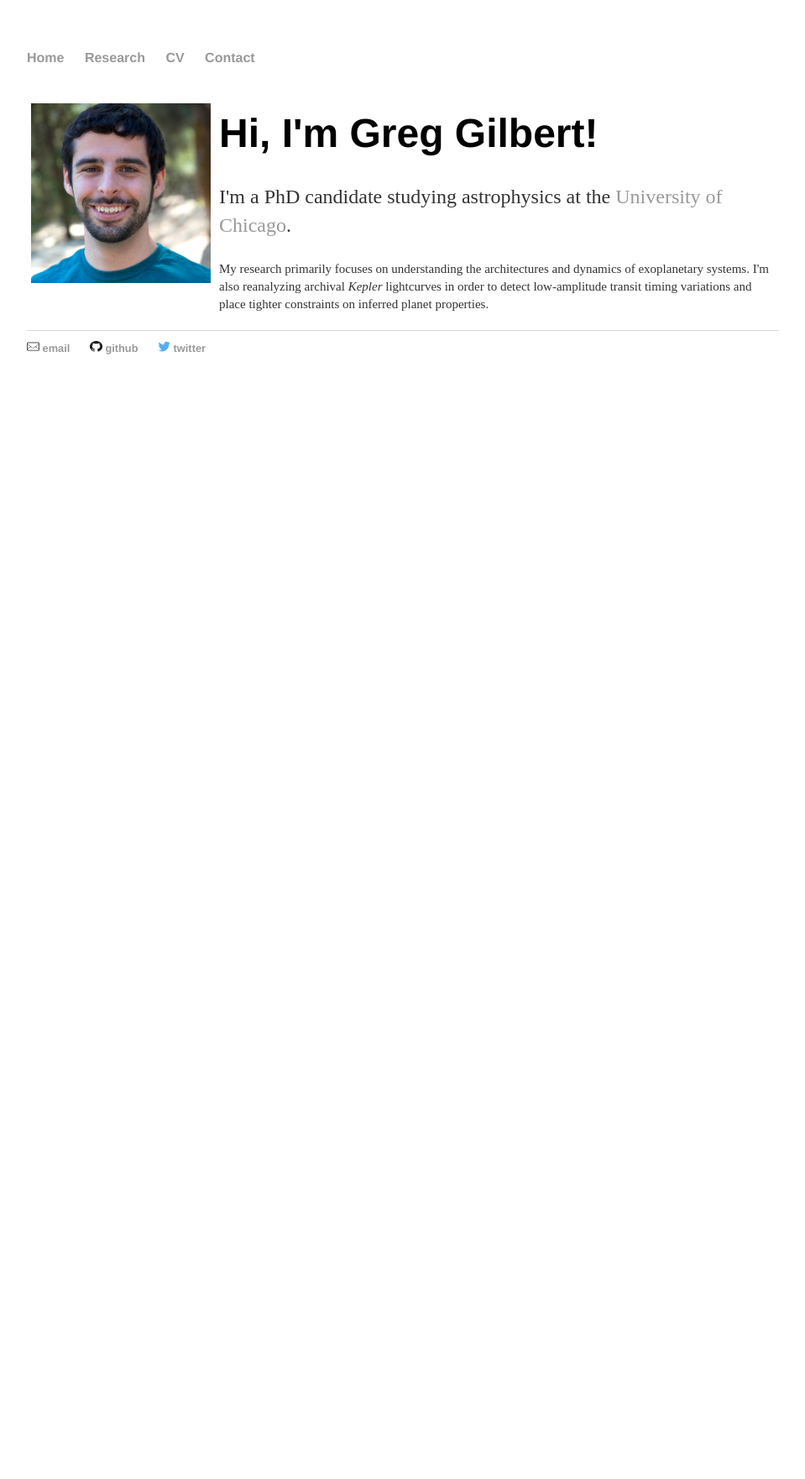
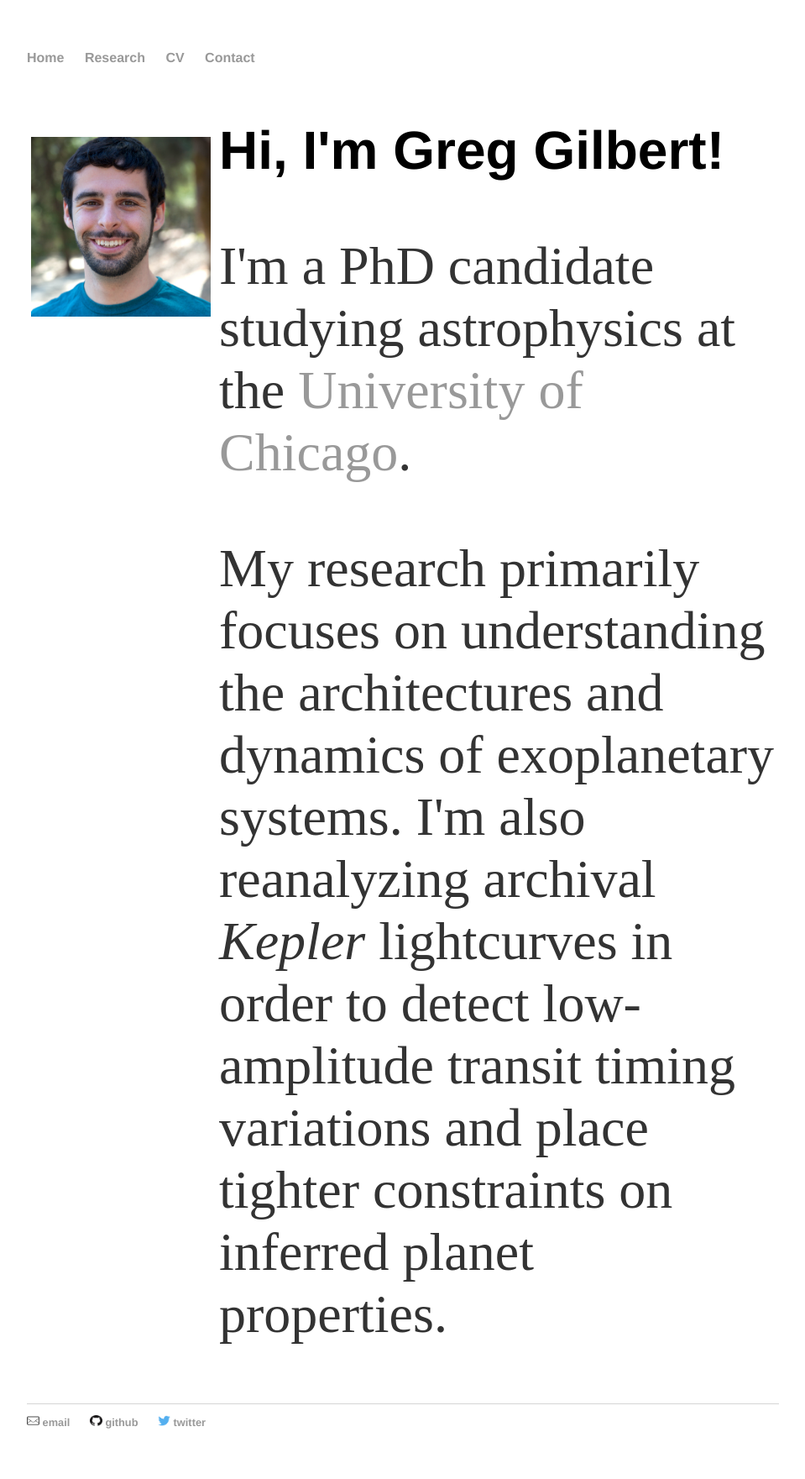
Before and after one commit to gjgilbert/gjgilbert.github.io, a Jekyll site: the page built from index.html, in a window 1280 px wide. Shown: the whole page at 84% size, without its empty margins (160-1119 px from the left). Built offline with Jekyll 4.4.1, drawn with Linux system fonts in a browser that asks for light colours; before the commit the page ends 900 px from its top, so only the background shows below that.

Commit message:
Update main.css

```diff
--- a/css/main.css
+++ b/css/main.css
@@ -21,18 +21,17 @@ a:hover {
     text-decoration: underline;
 }
 h1 {
-    font-size: 3em;
+    font-size: 5vw;
     font-family:'Helvetica', 'Arial', 'Sans-Serif';
 }
 
 h2 {
-    font-size: 2em;
+    font-size: 8vw;
     font-family:'Helvetica', 'Arial', 'Sans-Serif';
 }
 
 p {
-    font-size: 1.5em;
-    line-height: 1.4em;
+    font-size: 5vw;
     color: #333;
 }
 footer {
```
